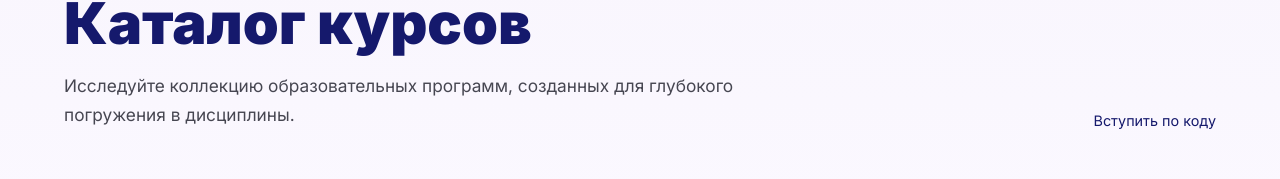
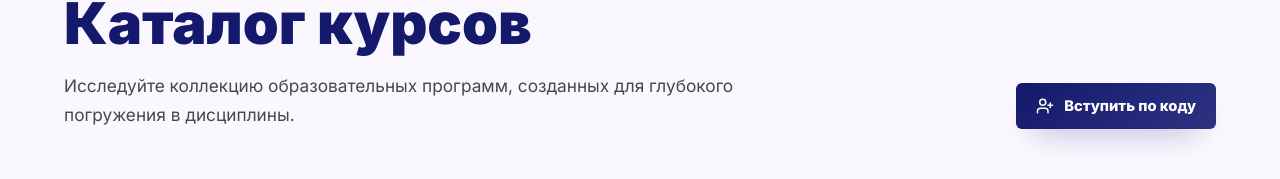
Before and after one commit to smrcdr/SmartTeach, a Vue app in the folder apps/web/: page /catalog in a window 1280 px wide. Shown: the part 144-323 px from the top of the page. Built offline with nearby package versions, Linux system fonts and the light colour scheme; no server answers.

Commit message:
Make join by code action prominent

```diff
--- a/apps/web/src/pages/groups/GroupsPage.vue
+++ b/apps/web/src/pages/groups/GroupsPage.vue
@@ -1,4 +1,5 @@
 <script setup lang="ts">
+import { UserPlus } from 'lucide-vue-next'
 import { computed, ref } from 'vue'
 import GroupCatalogCard from '@/features/groups/components/GroupCatalogCard.vue'
 import { useGroups } from '@/features/groups/composables/useGroups'
@@ -30,7 +31,10 @@ const filteredGroups = computed(() => {
       align="split"
     >
       <template #actions>
-        <RouterLink to="/groups/join" class="catalog-page__join">Вступить по коду</RouterLink>
+        <RouterLink to="/groups/join" class="catalog-page__join-button">
+          <UserPlus :size="18" />
+          Вступить по коду
+        </RouterLink>
       </template>
     </AppPageHeader>
 
@@ -84,10 +88,36 @@ const filteredGroups = computed(() => {
   text-transform: uppercase;
 }
 
-.catalog-page__sort strong,
-.catalog-page__join {
+.catalog-page__sort strong {
   color: var(--color-primary);
   font-size: 0.9rem;
+}
+
+.catalog-page__join-button {
+  align-items: center;
+  background: linear-gradient(135deg, var(--color-primary), var(--color-primary-container));
+  border-radius: var(--radius-sm);
+  box-shadow: 0 16px 30px -18px rgb(21 25 108 / 60%);
+  color: #fff;
+  display: inline-flex;
+  font-size: 0.92rem;
+  font-weight: 800;
+  gap: 10px;
+  justify-content: center;
+  min-height: 46px;
+  padding: 0 20px;
+  transition: background-color 160ms ease, box-shadow 160ms ease, transform 160ms ease;
+  white-space: nowrap;
+}
+
+.catalog-page__join-button:hover {
+  box-shadow: 0 18px 34px -20px rgb(21 25 108 / 72%);
+  transform: translateY(-1px);
+}
+
+.catalog-page__join-button:focus-visible {
+  outline: 3px solid rgb(21 25 108 / 22%);
+  outline-offset: 3px;
 }
 
 .catalog-page__list {
@@ -103,5 +133,9 @@ const filteredGroups = computed(() => {
   .catalog-page__sort {
     justify-content: flex-start;
   }
+
+  .catalog-page__join-button {
+    width: 100%;
+  }
 }
 </style>
```
Also changed, not shown: 1 other file (tests, documents, lock files or other folders).
